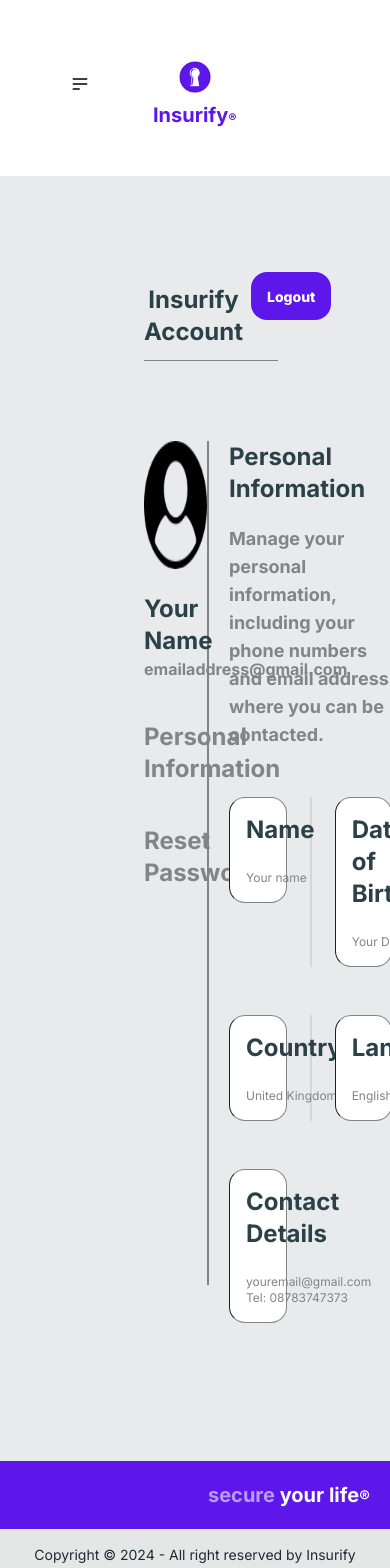
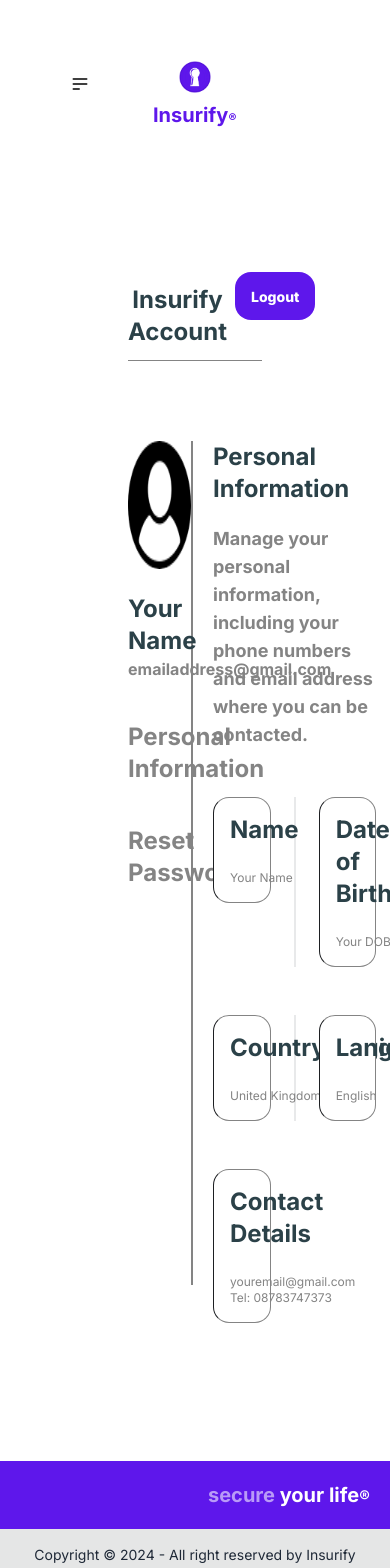
Before and after one commit to francisPalen/Insurify-, a React (Vite) app in the folder Insurance-In-Review/: page /account in a window 390 px wide. Shown: the top 1568 px of the page. Built offline with nearby package versions, Linux system fonts and the light colour scheme; sample sign-in values are in the browser's storage; a web font is replaced by a local one; what tailwindcss-animated would draw is missing.

Commit message:
Text aligned left but still problem with div boundaries and responsiveness.
Co-authored-by: marcvillareal <marcvillareal@users.noreply.github.com>
Co-authored-by: francisPalen <francisPalen@users.noreply.github.com>

```diff
--- a/Insurance-In-Review/src/pages/Account.jsx
+++ b/Insurance-In-Review/src/pages/Account.jsx
@@ -33,7 +33,7 @@
       {isLoggedIn && (
         <div
           // Top Carousel
-          className="hero min-h-screen relative bg-white"
+          className="hero min-h-screen flex flex-col items-center justify-end bg-white"
           style={{
             backgroundSize: "cover",
             backgroundRepeat: "no-repeat",
@@ -43,7 +43,7 @@
           <div className="hero-overlay bg-opacity-10" />
           <div className="hero min-h-screen flex">
             <div className="hero-content text-center mb-40 max-w-full flex">
-              <div className="max-w-full">
+              <div className="max-w-full flex justify-center items-start">
                 <div className="justify-center items-start laptop:h-screen w-screen">
                   <div className="my-20 max-w-full mx-32 flex justify-between items-center border-b border-insurify-grey-2">
                     <h1 className="mr-2 laptop:text-3xl mobile:text-2xl font-bold">
@@ -111,21 +111,21 @@
                       <div className="flex flex-col px-5 text-left mr-28 mt-12">
                         <div className="min-w-screen flex">
                           <div className="w-1/3">
-                            <div className="grid min-h-20 flex-grow card bg-white rounded-box place-items-center border border-l-insurify-dark">
+                            <div className="grid min-h-20 flex-grow card bg-white rounded-box place-items-start border border-l-insurify-dark">
                               <div className="p-4">
                                 <h1 className="text-2xl text-insurify-grey font-bold text-left">
                                   Name
                                 </h1>
                                 <br></br>
                                 <p className="text-left laptop:text-2xl mobile:text-xs">
-                                  Your name
+                                  <span className="text-left">Your Name</span>
                                 </p>
                               </div>
                             </div>
                           </div>
                           <div className="divider divider-horizontal"></div>
                           <div className="w-1/3">
-                            <div className="grid min-h-20 flex-grow card bg-white rounded-box place-items-center border border-l-insurify-dark">
+                            <div className="grid min-h-20 flex-grow card bg-white rounded-box place-items-start border border-l-insurify-dark">
                               <div className="p-4">
                                 <h1 className="text-2xl text-insurify-grey font-bold text-left">
                                   Date of Birth
@@ -142,7 +142,7 @@
                       <div className="flex flex-col px-5 text-left  mr-28 mt-12">
                         <div className="min-w-screen flex">
                           <div className="w-1/3">
-                            <div className="grid min-h-20 flex-grow card bg-white rounded-box place-items-center border border-l-insurify-dark">
+                            <div className="grid min-h-20 flex-grow card bg-white rounded-box place-items-start border border-l-insurify-dark">
                               <div className="p-4">
                                 <h1 className="text-2xl text-insurify-grey font-bold text-left">
                                   Country/Region
@@ -156,7 +156,7 @@
                           </div>
                           <div className="divider divider-horizontal"></div>
                           <div className="w-1/3">
-                            <div className="grid min-h-20 flex-grow card bg-white rounded-box place-items-center border border-l-insurify-dark">
+                            <div className="grid min-h-20 flex-grow card bg-white rounded-box place-items-start border border-l-insurify-dark">
                               <div className="p-4">
                                 <h1 className="text-2xl text-insurify-grey font-bold text-left">
                                   Language
@@ -173,7 +173,7 @@
                       <div className="flex flex-col px-5 text-left  mr-28 mt-12">
                         <div className="min-w-screen flex">
                           <div className="w-1/3">
-                            <div className="grid min-h-20 flex-grow card bg-white rounded-box place-items-center border border-l-insurify-dark">
+                            <div className="grid min-h-20 flex-grow card bg-white rounded-box place-items-start border border-l-insurify-dark">
                               <div className="p-4">
                                 <h1 className="text-2xl text-insurify-grey font-bold text-left">
                                   Contact Details
```
